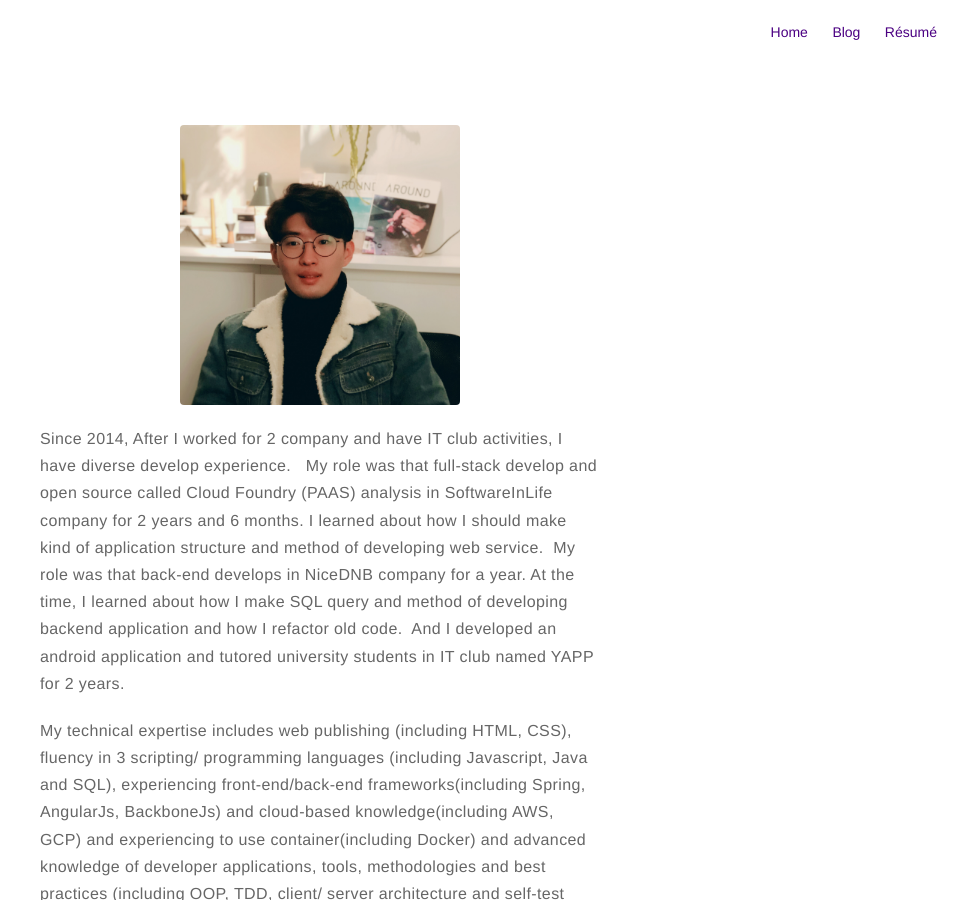
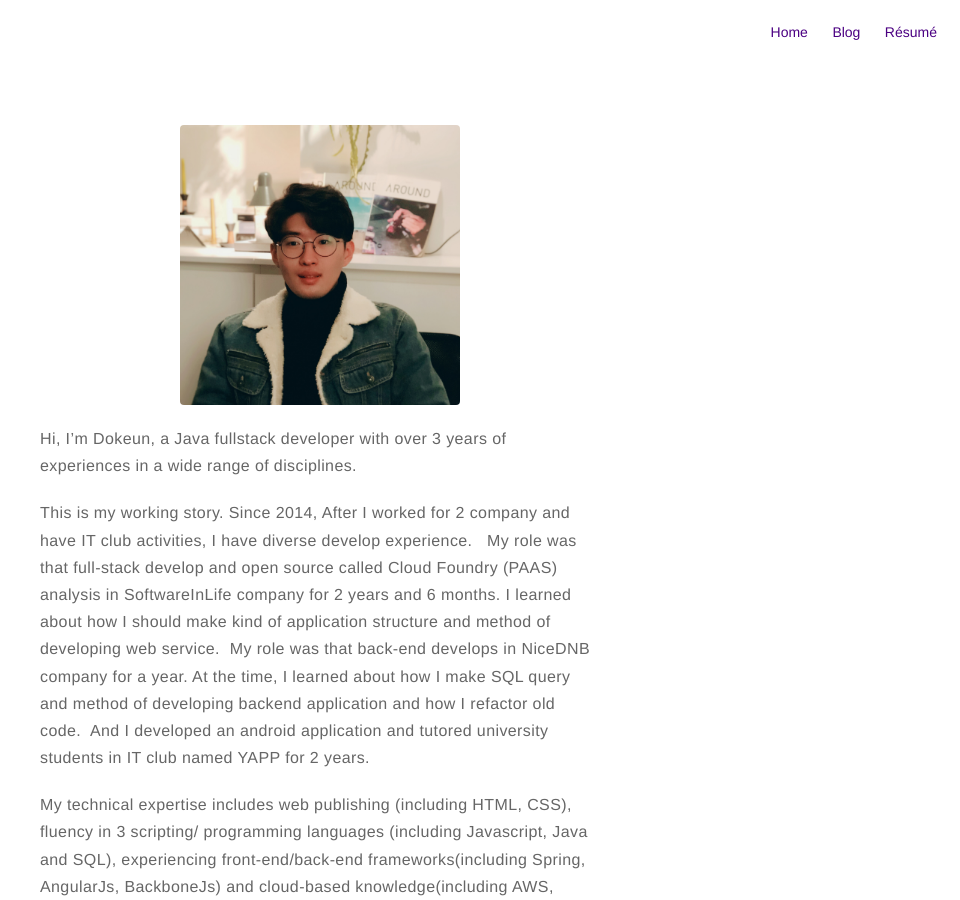
Before and after one commit to ohdoking/ohdoking.github.io, a Jekyll site: the page built from about.md, in a window 1280 px wide and 900 px high. Shown: the whole window, without its empty margins (320-1280 px from the left). Built offline with Jekyll 4.4.1, drawn with Linux system fonts in a browser that asks for light colours.

Commit message:
update about me.

```diff
--- a/about.md
+++ b/about.md
@@ -4,13 +4,18 @@ layout: page
 ---
 ![Profile Image]({{ site.url }}/{{ site.picture }})
 
-<p>Since 2014, After I worked for 2 company and have IT club activities, I have diverse develop experience.
-My role was that full-stack develop and open source called Cloud Foundry (PAAS) analysis in SoftwareInLife company for 2 years and 6 months. I learned about how I should make kind of application structure and method of developing web service.
-My role was that back-end develops in NiceDNB company for a year. At the time, I learned about how I make SQL query and method of developing backend application and how I refactor old code.
-And I developed an android application and tutored university students in IT club named YAPP for 2 years.
+<p>
+	Hi, I’m Dokeun, a Java fullstack developer with over 3 years of experiences in a wide range of disciplines.
+</p>
+<p>
+	This is my working story. Since 2014, After I worked for 2 company and have IT club activities, I have diverse develop experience.
+	My role was that full-stack develop and open source called Cloud Foundry (PAAS) analysis in SoftwareInLife company for 2 years and 6 months. I learned about how I should make kind of application structure and method of developing web service.
+	My role was that back-end develops in NiceDNB company for a year. At the time, I learned about how I make SQL query and method of developing backend application and how I refactor old code.
+	And I developed an android application and tutored university students in IT club named YAPP for 2 years.
 </p>
 
-<p>My technical expertise includes web publishing (including HTML, CSS), fluency in 3 scripting/ programming languages (including Javascript, Java and SQL), experiencing front-end/back-end frameworks(including Spring, AngularJs, BackboneJs) and cloud-based knowledge(including AWS, GCP) and experiencing to use container(including Docker) and advanced knowledge of developer applications, tools, methodologies and best practices (including OOP, TDD, client/ server architecture and self-test automation).</p>
+<p>
+	My technical expertise includes web publishing (including HTML, CSS), fluency in 3 scripting/ programming languages (including Javascript, Java and SQL), experiencing front-end/back-end frameworks(including Spring, AngularJs, BackboneJs) and cloud-based knowledge(including AWS, GCP) and experiencing to use container(including Docker) and advanced knowledge of developer applications, tools, methodologies and best practices (including OOP, TDD, client/ server architecture and self-test automation).</p>
 
 <h2>Skills</h2>
 
```
